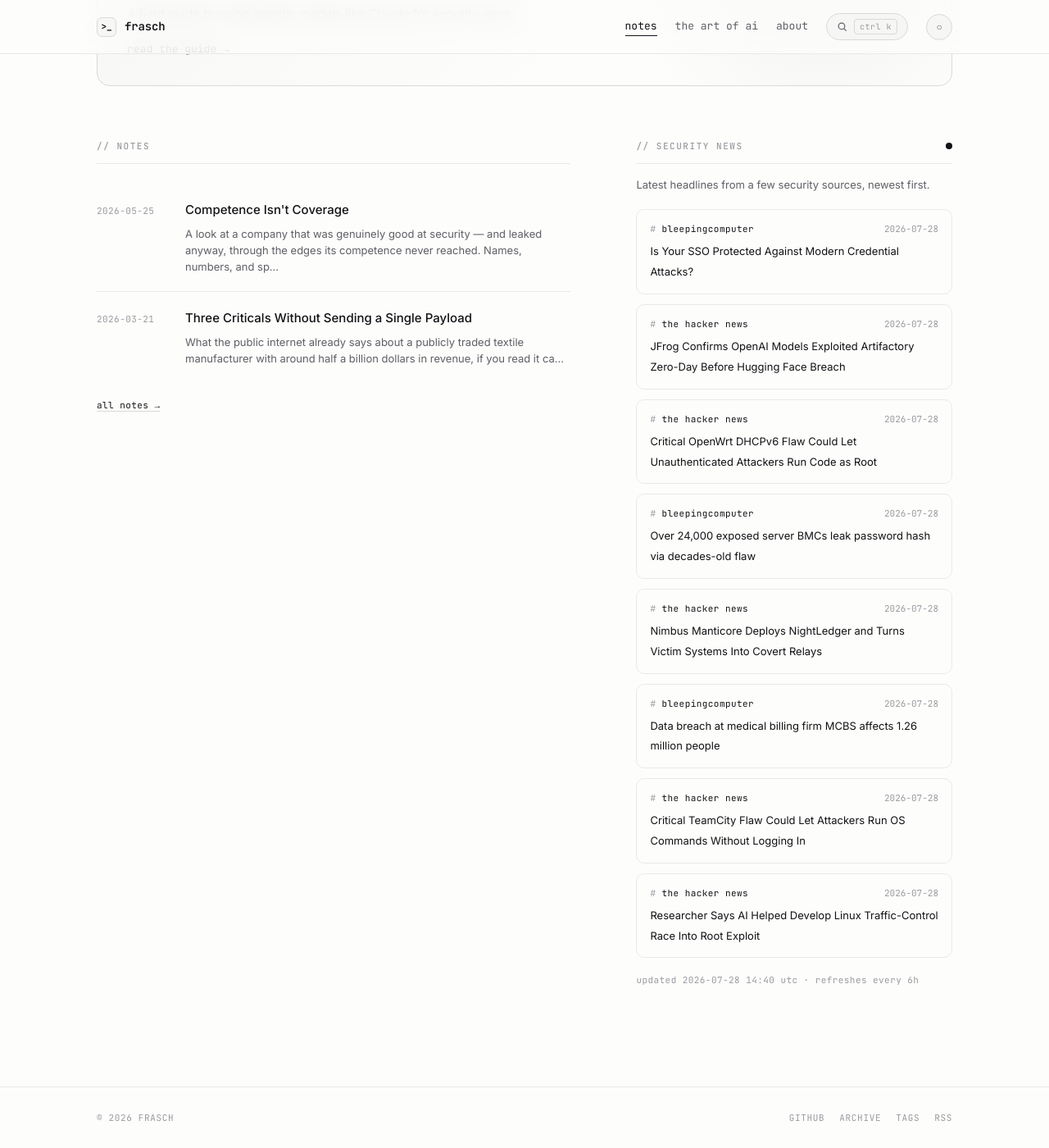
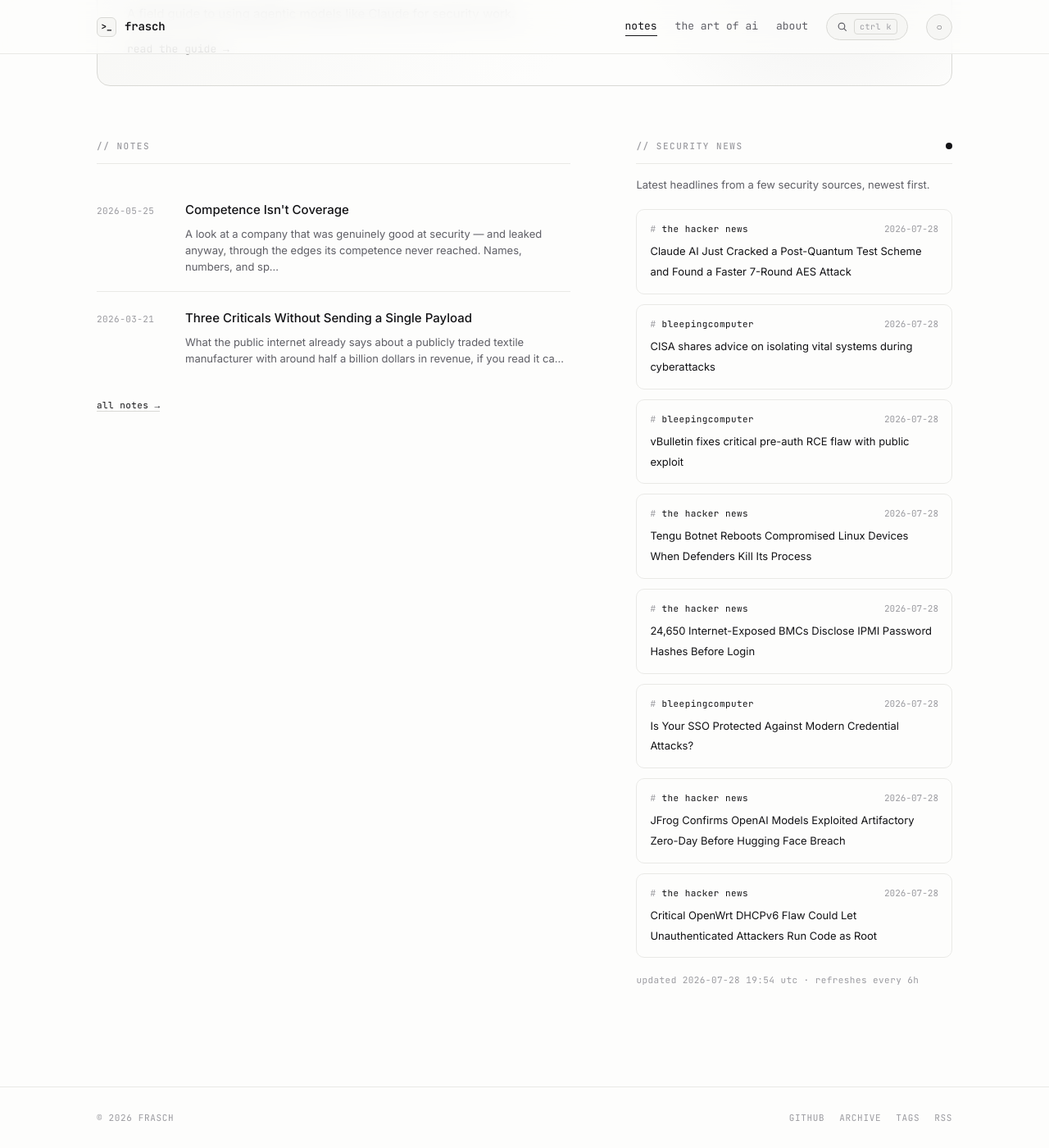
Before and after one commit to whoisfrasch/frasch, a Jekyll site: the page built from index.html, in a window 1280 px wide and 1400 px high, scrolled down 615 px. Shown: the whole window at 82% size. Built offline with Jekyll 4.4.1, drawn with Linux system fonts in a browser that asks for light colours.

Commit message:
Refresh security news feed

```diff
--- a/_data/news.json
+++ b/_data/news.json
@@ -1,6 +1,36 @@
 {
-  "updated": "2026-07-28T14:40:32Z",
+  "updated": "2026-07-28T19:54:36Z",
   "items": [
+    {
+      "source": "the hacker news",
+      "title": "Claude AI Just Cracked a Post-Quantum Test Scheme and Found a Faster 7-Round AES Attack",
+      "link": "https://thehackernews.com/2026/07/claude-ai-just-cracked-post-quantum.html",
+      "date": "2026-07-28T18:59:07Z"
+    },
+    {
+      "source": "bleepingcomputer",
+      "title": "CISA shares advice on isolating vital systems during cyberattacks",
+      "link": "https://www.bleepingcomputer.com/news/security/cisa-shares-advice-on-isolating-vital-systems-during-cyberattacks/",
+      "date": "2026-07-28T18:41:04Z"
+    },
+    {
+      "source": "bleepingcomputer",
+      "title": "vBulletin fixes critical pre-auth RCE flaw with public exploit",
+      "link": "https://www.bleepingcomputer.com/news/security/vbulletin-fixes-critical-pre-auth-rce-flaw-with-public-exploit/",
+      "date": "2026-07-28T18:08:50Z"
+    },
+    {
+      "source": "the hacker news",
+      "title": "Tengu Botnet Reboots Compromised Linux Devices When Defenders Kill Its Process",
+      "link": "https://thehackernews.com/2026/07/tengu-botnet-reboots-compromised-linux.html",
+      "date": "2026-07-28T15:01:33Z"
+    },
+    {
+      "source": "the hacker news",
+      "title": "24,650 Internet-Exposed BMCs Disclose IPMI Password Hashes Before Login",
+      "link": "https://thehackernews.com/2026/07/24650-internet-exposed-bmcs-disclose.html",
+      "date": "2026-07-28T14:41:36Z"
+    },
     {
       "source": "bleepingcomputer",
       "title": "Is Your SSO Protected Against Modern Credential Attacks?",
@@ -18,36 +48,6 @@
       "title": "Critical OpenWrt DHCPv6 Flaw Could Let Unauthenticated Attackers Run Code as Root",
       "link": "https://thehackernews.com/2026/07/critical-openwrt-dhcpv6-flaw-could-let.html",
       "date": "2026-07-28T12:56:14Z"
-    },
-    {
-      "source": "bleepingcomputer",
-      "title": "Over 24,000 exposed server BMCs leak password hash via decades-old flaw",
-      "link": "https://www.bleepingcomputer.com/news/security/over-24-000-exposed-server-bmcs-leak-password-hash-via-decades-old-flaw/",
-      "date": "2026-07-28T12:10:23Z"
-    },
-    {
-      "source": "the hacker news",
-      "title": "Nimbus Manticore Deploys NightLedger and Turns Victim Systems Into Covert Relays",
-      "link": "https://thehackernews.com/2026/07/nimbus-manticore-deploys-nightledger.html",
-      "date": "2026-07-28T11:55:20Z"
-    },
-    {
-      "source": "bleepingcomputer",
-      "title": "Data breach at medical billing firm MCBS affects 1.26 million people",
-      "link": "https://www.bleepingcomputer.com/news/security/data-breach-at-medical-billing-firm-mcbs-affects-126-million-people/",
-      "date": "2026-07-28T09:10:03Z"
-    },
-    {
-      "source": "the hacker news",
-      "title": "Critical TeamCity Flaw Could Let Attackers Run OS Commands Without Logging In",
-      "link": "https://thehackernews.com/2026/07/critical-teamcity-flaw-could-let.html",
-      "date": "2026-07-28T08:11:22Z"
-    },
-    {
-      "source": "the hacker news",
-      "title": "Researcher Says AI Helped Develop Linux Traffic-Control Race Into Root Exploit",
-      "link": "https://thehackernews.com/2026/07/researcher-says-ai-helped-develop-linux.html",
-      "date": "2026-07-28T08:04:44Z"
     }
   ]
 }
```
